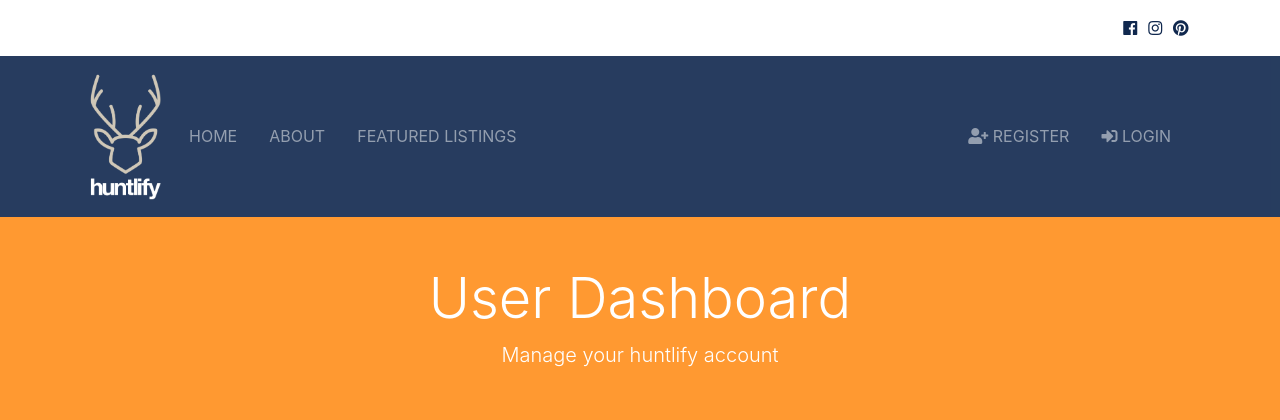
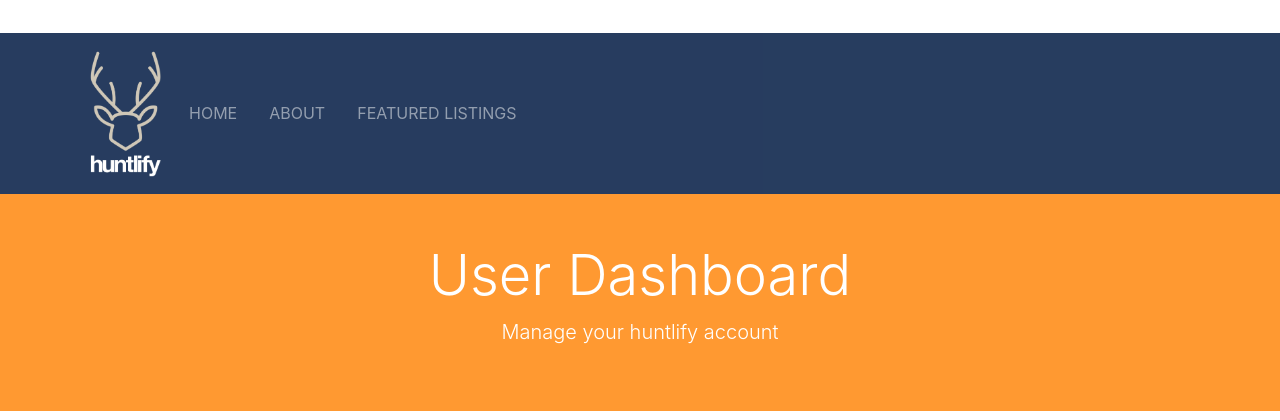
Before and after one commit to seabazz/btre, a Django app: page /accounts/dashboard in a window 1280 px wide. Shown: the top 420 px of the page. Run offline with Django 3.2, Linux system fonts and the light colour scheme; data that the repository does not hold is empty; some libraries are stand-ins or nearby versions.

Commit message:
remove register and login, remove social icons from topbar

```diff
--- a/templates/partials/_navbar.html
+++ b/templates/partials/_navbar.html
@@ -40,7 +40,7 @@
               </li>
             </ul>
 
-            <ul class="navbar-nav ml-auto">
+           <!-- <ul class="navbar-nav ml-auto">
               {% if user.is_authenticated %}
                 <li
                 {% if 'dashboard' in request.path %}
@@ -85,7 +85,7 @@
                     Login</a>
                 </li>
               {% endif %}
-            </ul>
+            </ul>-->
           </div>
         </div>
       </nav>
```
Also changed, not shown: templates/partials/_topbar.html (+4 -4 lines).
